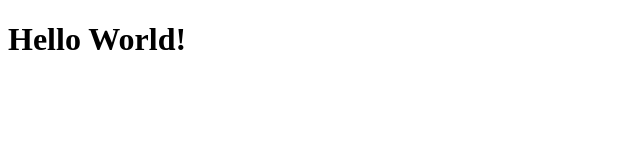
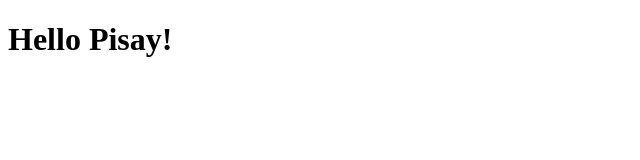
Before and after one commit to SophiaMariano/test-html, a plain HTML site: page index.html in a window 1280 px wide. Shown: the full height of the page, 0-640 px from the left. Drawn offline with Linux system fonts and the light colour scheme.

Commit message:
changed greeting

```diff
--- a/index.html
+++ b/index.html
@@ -4,6 +4,6 @@
     <title>First webpage</title>
   </head>
   <body>
-    <h1>Hello World!</h1>
+    <h1>Hello Pisay!</h1>
   </body>
 </html>
```
